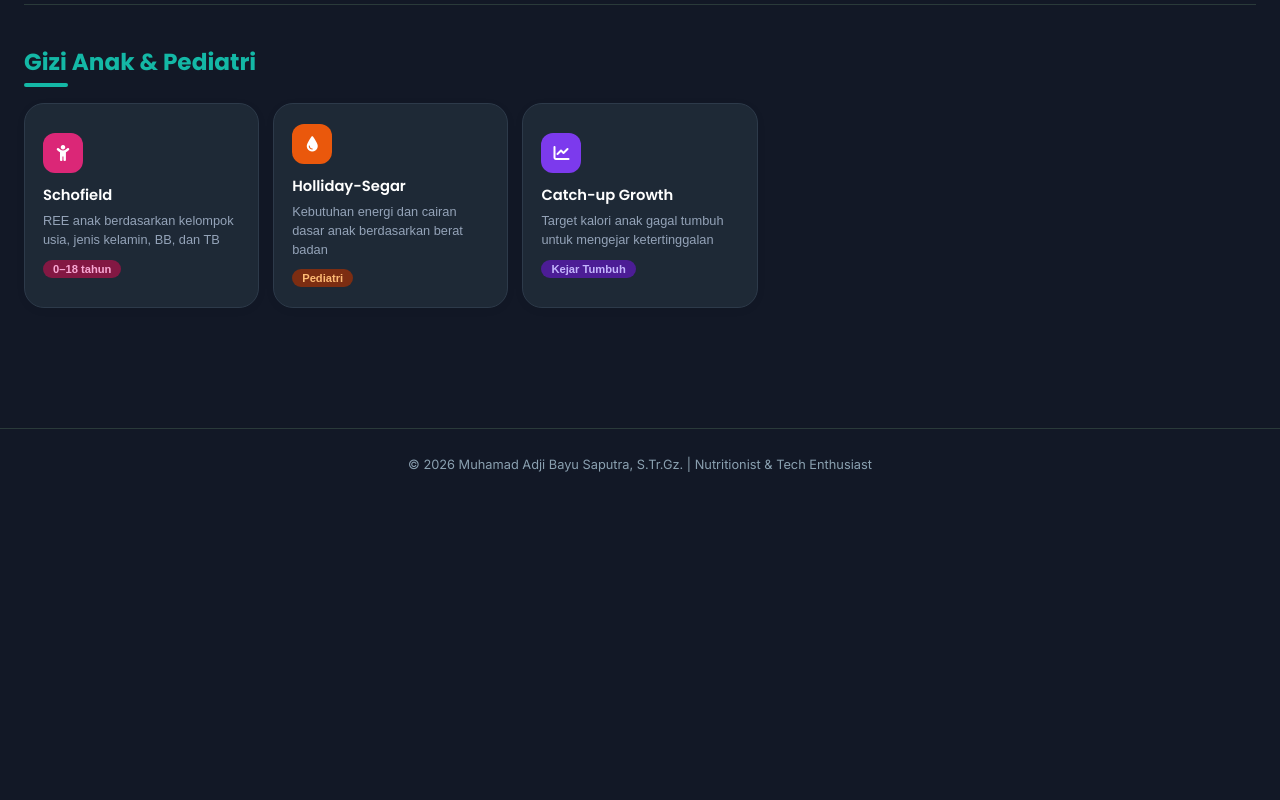
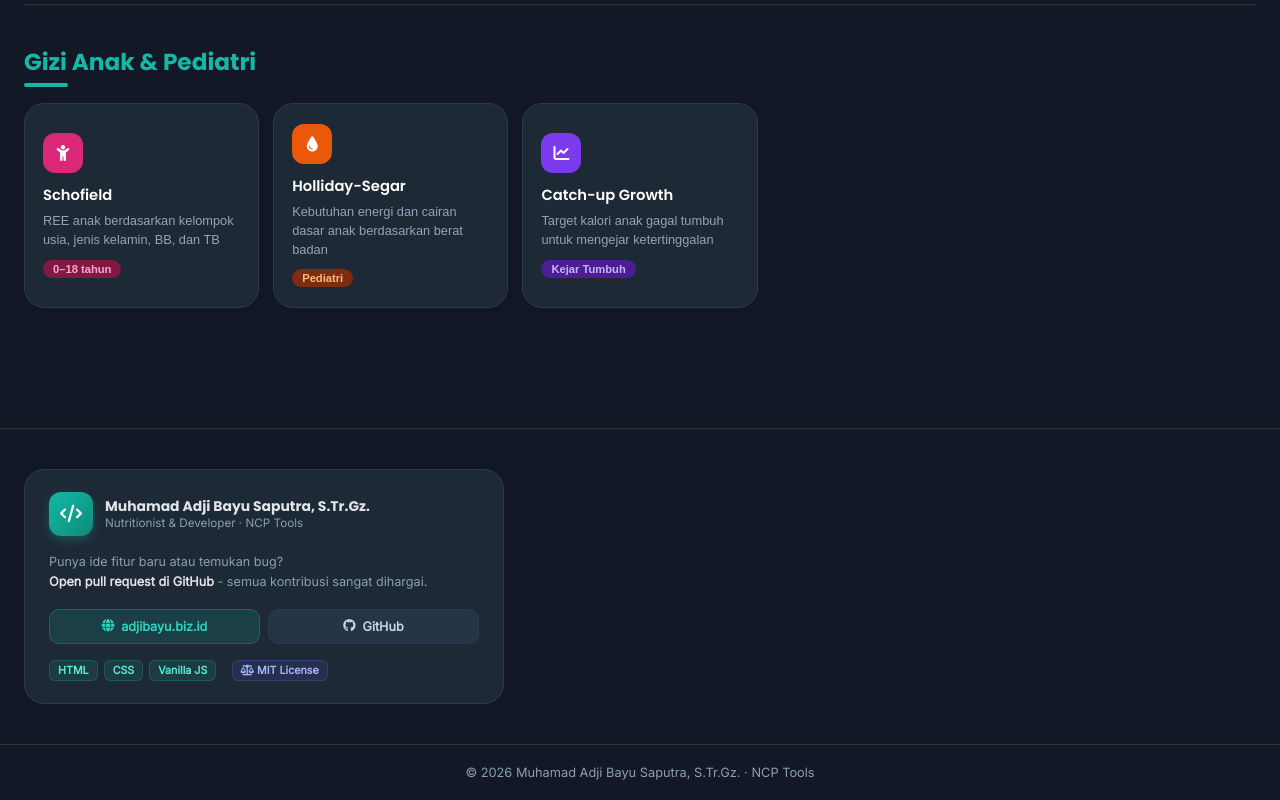
Before and after one commit to bayucodes/NCPCalculator, a plain HTML site: page index.html in a window 1280 px wide. Shown: the part 1621-2421 px from the top of the page. Before the commit the page ends 2121 px from the top, so only its background shows below. Drawn offline with Linux system fonts and the light colour scheme.

Commit message:
Developer Section

```diff
--- a/index.html
+++ b/index.html
@@ -489,9 +489,102 @@
     }
     .imt-labels { display: flex; justify-content: space-between; font-size: 0.65rem; color: #4b5563; margin-top: 2px; transition: color 0.3s; }
 
+    /* ===== DEVELOPER SECTION ===== */
+    .dev-section {
+      border-top: 1px solid #eef2ea;
+      padding: 40px 24px;
+      transition: border-color 0.3s;
+    }
+    body.dark-mode .dev-section { border-top-color: #2a3a3a; }
+    .dev-wrap {
+      max-width: 1280px; margin: 0 auto;
+    }
+    .dev-card {
+      background: #ffffff; border: 1px solid #eef2ea; border-radius: 20px;
+      padding: 22px 24px; box-shadow: 0 2px 10px rgba(0,0,0,0.05);
+      display: flex; flex-direction: column; gap: 16px;
+      transition: background 0.3s, border-color 0.3s;
+      max-width: 480px;
+    }
+    body.dark-mode .dev-card { background: #1e2936; border-color: #2d3a4a; }
+    /* identity row */
+    .dev-identity {
+      display: flex; align-items: center; gap: 12px;
+    }
+    .dev-avatar {
+      width: 44px; height: 44px; border-radius: 12px; flex-shrink: 0;
+      background: linear-gradient(135deg, #14B8A6, #0f8b7a);
+      display: flex; align-items: center; justify-content: center;
+      font-size: 1.1rem; color: white;
+      box-shadow: 0 4px 10px rgba(20,184,166,0.28);
+    }
+    .dev-info { line-height: 1.35; }
+    .dev-name {
+      font-family: 'Poppins', sans-serif; font-size: 0.87rem;
+      font-weight: 700; color: #1e2a3e; transition: color 0.3s;
+    }
+    body.dark-mode .dev-name { color: #e0e4e8; }
+    .dev-role { font-size: 0.73rem; color: #64748b; transition: color 0.3s; }
+    body.dark-mode .dev-role { color: #8aa0b0; }
+    /* collab text */
+    .dev-collab-text {
+      font-size: 0.79rem; color: #4b5563; line-height: 1.6;
+      transition: color 0.3s; margin: 0;
+    }
+    body.dark-mode .dev-collab-text { color: #8aa0b0; }
+    .dev-collab-text strong { color: #1e2a3e; font-weight: 600; transition: color 0.3s; }
+    body.dark-mode .dev-collab-text strong { color: #e0e4e8; }
+    /* buttons side by side */
+    .dev-buttons {
+      display: flex; flex-direction: row; gap: 8px;
+    }
+    .dev-btn {
+      display: inline-flex; align-items: center; justify-content: center; gap: 7px;
+      font-size: 0.79rem; font-weight: 600; padding: 9px 14px;
+      border-radius: 10px; text-decoration: none; flex: 1;
+      transition: transform 0.18s, box-shadow 0.18s, background 0.18s;
+      border: 1.5px solid transparent; cursor: pointer; box-sizing: border-box;
+      white-space: nowrap;
+    }
+    .dev-btn:hover { transform: translateY(-2px); }
+    .dev-btn-website {
+      background: rgba(20,184,166,0.1); color: #0f8b7a;
+      border-color: rgba(20,184,166,0.25);
+    }
+    .dev-btn-website:hover { background: rgba(20,184,166,0.18); box-shadow: 0 4px 12px rgba(20,184,166,0.2); }
+    body.dark-mode .dev-btn-website { background: rgba(20,184,166,0.15); color: #2dd4bf; border-color: rgba(20,184,166,0.3); }
+    .dev-btn-github {
+      background: #1e2a3e; color: #e0e4e8; border-color: #2d3e50;
+    }
+    .dev-btn-github:hover { background: #2d3e50; box-shadow: 0 4px 12px rgba(0,0,0,0.2); }
+    body.dark-mode .dev-btn-github { background: #263447; border-color: #2d3a4a; color: #cbd5e1; }
+    body.dark-mode .dev-btn-github:hover { background: #2d3a4a; }
+    /* meta row */
+    .dev-meta {
+      display: flex; align-items: center; gap: 6px; flex-wrap: wrap;
+    }
+    .dev-stack-badge {
+      font-size: 0.67rem; font-weight: 700; padding: 3px 8px;
+      border-radius: 6px; background: rgba(20,184,166,0.1); color: #0f6e56;
+      border: 1px solid rgba(20,184,166,0.2); transition: background 0.3s, color 0.3s;
+    }
+    body.dark-mode .dev-stack-badge { background: rgba(20,184,166,0.12); color: #5eead4; border-color: rgba(20,184,166,0.25); }
+    .dev-meta-sep { color: #d1d5db; font-size: 0.72rem; }
+    body.dark-mode .dev-meta-sep { color: #3a4a5a; }
+    .dev-license {
+      font-size: 0.67rem; font-weight: 600; padding: 3px 8px;
+      border-radius: 6px; background: rgba(99,102,241,0.08); color: #4338ca;
+      border: 1px solid rgba(99,102,241,0.18); transition: background 0.3s, color 0.3s;
+    }
+    body.dark-mode .dev-license { background: rgba(99,102,241,0.12); color: #a5b4fc; border-color: rgba(99,102,241,0.25); }
+    @media (max-width: 768px) {
+      .dev-section { padding: 32px 18px; }
+      .dev-card { max-width: 100%; }
+    }
+
     /* ===== FOOTER ===== */
     footer {
-      text-align: center; padding: 28px 20px; color: #4b5563;
+      text-align: center; padding: 20px 20px; color: #4b5563;
       font-size: 0.8rem; border-top: 1px solid #eef2ea;
       transition: color 0.3s, border-color 0.3s;
     }
@@ -751,8 +844,47 @@
 
 </div>
 
+<!-- DEVELOPER SECTION -->
+<section class="dev-section">
+  <div class="dev-wrap">
+    <div class="dev-card">
+
+      <div class="dev-identity">
+        <div class="dev-avatar"><i class="fas fa-code"></i></div>
+        <div class="dev-info">
+          <div class="dev-name">Muhamad Adji Bayu Saputra, S.Tr.Gz.</div>
+          <div class="dev-role">Nutritionist &amp; Developer · NCP Tools</div>
+        </div>
+      </div>
+
+      <p class="dev-collab-text">
+        Punya ide fitur baru atau temukan bug?<br>
+        <strong>Open pull request di GitHub</strong> - semua kontribusi sangat dihargai.
+      </p>
+
+      <div class="dev-buttons">
+        <a class="dev-btn dev-btn-website" href="https://adjibayu.biz.id/" target="_blank" rel="noopener">
+          <i class="fas fa-globe"></i> adjibayu.biz.id
+        </a>
+        <a class="dev-btn dev-btn-github" href="https://github.com/bayucodes/NCPCalculator" target="_blank" rel="noopener">
+          <i class="fab fa-github"></i> GitHub
+        </a>
+      </div>
+
+      <div class="dev-meta">
+        <span class="dev-stack-badge">HTML</span>
+        <span class="dev-stack-badge">CSS</span>
+        <span class="dev-stack-badge">Vanilla JS</span>
+        <span class="dev-meta-sep">·</span>
+        <span class="dev-license"><i class="fas fa-scale-balanced"></i> MIT License</span>
+      </div>
+
+    </div>
+  </div>
+</section>
+
 <footer>
-  <p>&copy; 2026 Muhamad Adji Bayu Saputra, S.Tr.Gz. | Nutritionist &amp; Tech Enthusiast</p>
+  <p>&copy; 2026 Muhamad Adji Bayu Saputra, S.Tr.Gz. · NCP Tools</p>
 </footer>
 
 <button class="back-to-top" id="backToTop"><i class="fas fa-arrow-up"></i></button>
```
